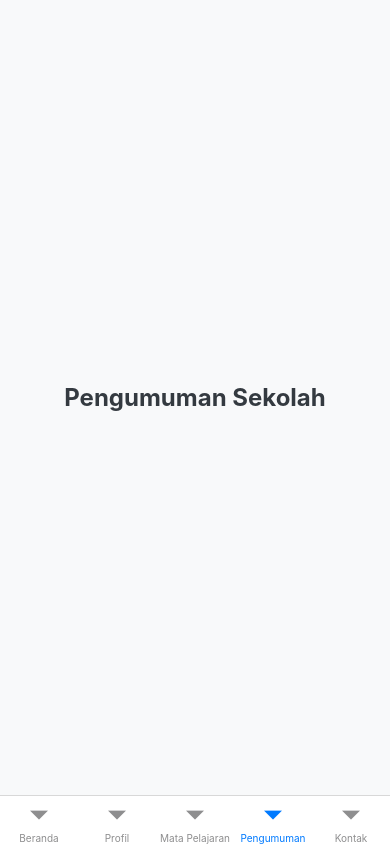
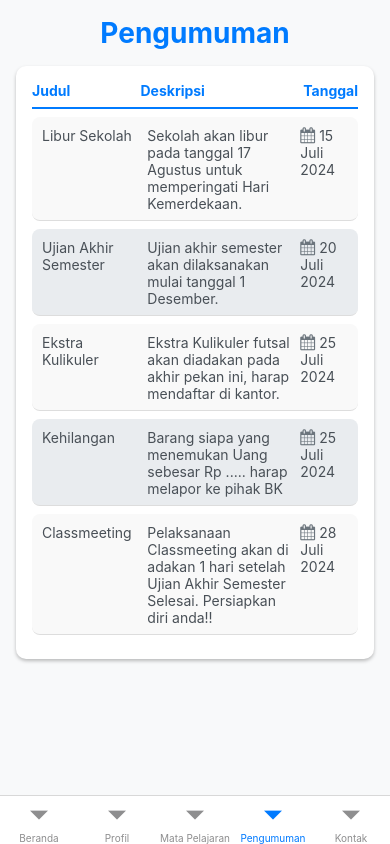
Before and after one commit to Yayukk/Project-UAS, a React Native app: screen /Pengumuman in a window 390 px wide. Built offline with nearby package versions, Linux system fonts and the light colour scheme.

Commit message:
Menambahkan Tampilan layout halaman Pengumuman

```diff
--- a/src/screens/Pengumuman.jsx
+++ b/src/screens/Pengumuman.jsx
@@ -1,25 +1,159 @@
 import React from 'react';
-import {View, Text, StyleSheet} from 'react-native';
+import {View, Text, StyleSheet, ScrollView} from 'react-native';
+import Icon from 'react-native-vector-icons/FontAwesome';
 
 const Pengumuman = () => {
+  const announcements = [
+    {
+      title: 'Libur Sekolah',
+      description:
+        'Sekolah akan libur pada tanggal 17 Agustus untuk memperingati Hari Kemerdekaan.',
+      date: '15 Juli 2024',
+    },
+    {
+      title: 'Ujian Akhir Semester',
+      description:
+        'Ujian akhir semester akan dilaksanakan mulai tanggal 1 Desember.',
+      date: '20 Juli 2024',
+    },
+    {
+      title: 'Ekstra Kulikuler',
+      description:
+        'Ekstra Kulikuler futsal akan diadakan pada akhir pekan ini, harap mendaftar di kantor.',
+      date: '25 Juli 2024',
+    },
+    {
+      title: 'Kehilangan',
+      description:
+        'Barang siapa yang menemukan Uang sebesar Rp ..... harap melapor ke pihak BK',
+      date: '25 Juli 2024',
+    },
+    {
+      title: 'Classmeeting',
+      description:
+        'Pelaksanaan Classmeeting akan di adakan 1 hari setelah Ujian Akhir Semester Selesai. Persiapkan diri anda!!',
+      date: '28 Juli 2024',
+    },
+  ];
+
   return (
-    <View style={styles.container}>
-      <Text style={styles.title}>Pengumuman Sekolah</Text>
-    </View>
+    <ScrollView contentContainerStyle={styles.container}>
+      <Text style={styles.title}>Pengumuman</Text>
+      <View style={styles.table}>
+        <View style={styles.tableHeader}>
+          <Text style={[styles.tableHeaderText, styles.tableHeaderTitle]}>
+            Judul
+          </Text>
+          <Text style={[styles.tableHeaderText, styles.tableHeaderDescription]}>
+            Deskripsi
+          </Text>
+          <Text style={[styles.tableHeaderText, styles.tableHeaderDate]}>
+            Tanggal
+          </Text>
+        </View>
+        {announcements.map((announcement, index) => (
+          <View
+            key={index}
+            style={[
+              styles.tableRow,
+              {backgroundColor: index % 2 === 0 ? '#f9f9f9' : '#e9ecef'},
+            ]}>
+            <Text style={[styles.tableCell, styles.tableCellTitle]}>
+              {announcement.title}
+            </Text>
+            <Text style={[styles.tableCell, styles.tableCellDescription]}>
+              {announcement.description}
+            </Text>
+            <Text style={[styles.tableCell, styles.tableCellDate]}>
+              <Icon name="calendar" size={16} color="#6c757d" />{' '}
+              {announcement.date}
+            </Text>
+          </View>
+        ))}
+      </View>
+    </ScrollView>
   );
 };
 
 const styles = StyleSheet.create({
   container: {
-    flex: 1,
-    justifyContent: 'center',
+    flexGrow: 1,
+    padding: 16,
+    backgroundColor: '#f8f9fa',
     alignItems: 'center',
-    backgroundColor: '#f8f9fa',
   },
   title: {
-    fontSize: 24,
+    fontSize: 28,
     fontWeight: 'bold',
-    color: '#343a40',
+    color: '#007bff',
+    marginBottom: 16,
+    textAlign: 'center',
+  },
+  table: {
+    width: '100%',
+    maxWidth: 800,
+    backgroundColor: '#ffffff',
+    borderRadius: 10,
+    padding: 16,
+    shadowColor: '#000',
+    shadowOffset: {
+      width: 0,
+      height: 2,
+    },
+    shadowOpacity: 0.25,
+    shadowRadius: 3.84,
+    elevation: 5,
+  },
+  tableHeader: {
+    flexDirection: 'row',
+    borderBottomWidth: 2,
+    borderBottomColor: '#007bff',
+    paddingBottom: 8,
+    marginBottom: 8,
+  },
+  tableHeaderText: {
+    fontWeight: 'bold',
+    color: '#007bff',
+  },
+  tableHeaderTitle: {
+    flex: 2,
+    textAlign: 'left',
+  },
+  tableHeaderDescription: {
+    flex: 3,
+    textAlign: 'left',
+  },
+  tableHeaderDate: {
+    flex: 1,
+    textAlign: 'left',
+  },
+  tableRow: {
+    flexDirection: 'row',
+    paddingBottom: 8,
+    marginBottom: 8,
+    borderBottomWidth: 1,
+    borderBottomColor: '#ddd',
+    borderRadius: 8,
+    paddingVertical: 10,
+    paddingHorizontal: 5,
+  },
+  tableCell: {
+    color: '#495057',
+    paddingHorizontal: 5,
+  },
+  tableCellTitle: {
+    flex: 2,
+    textAlign: 'left',
+  },
+  tableCellDescription: {
+    flex: 3,
+    textAlign: 'left',
+  },
+  tableCellDate: {
+    flex: 1,
+    flexDirection: 'row',
+    alignItems: 'center',
+    textAlign: 'left',
   },
 });
 
```
